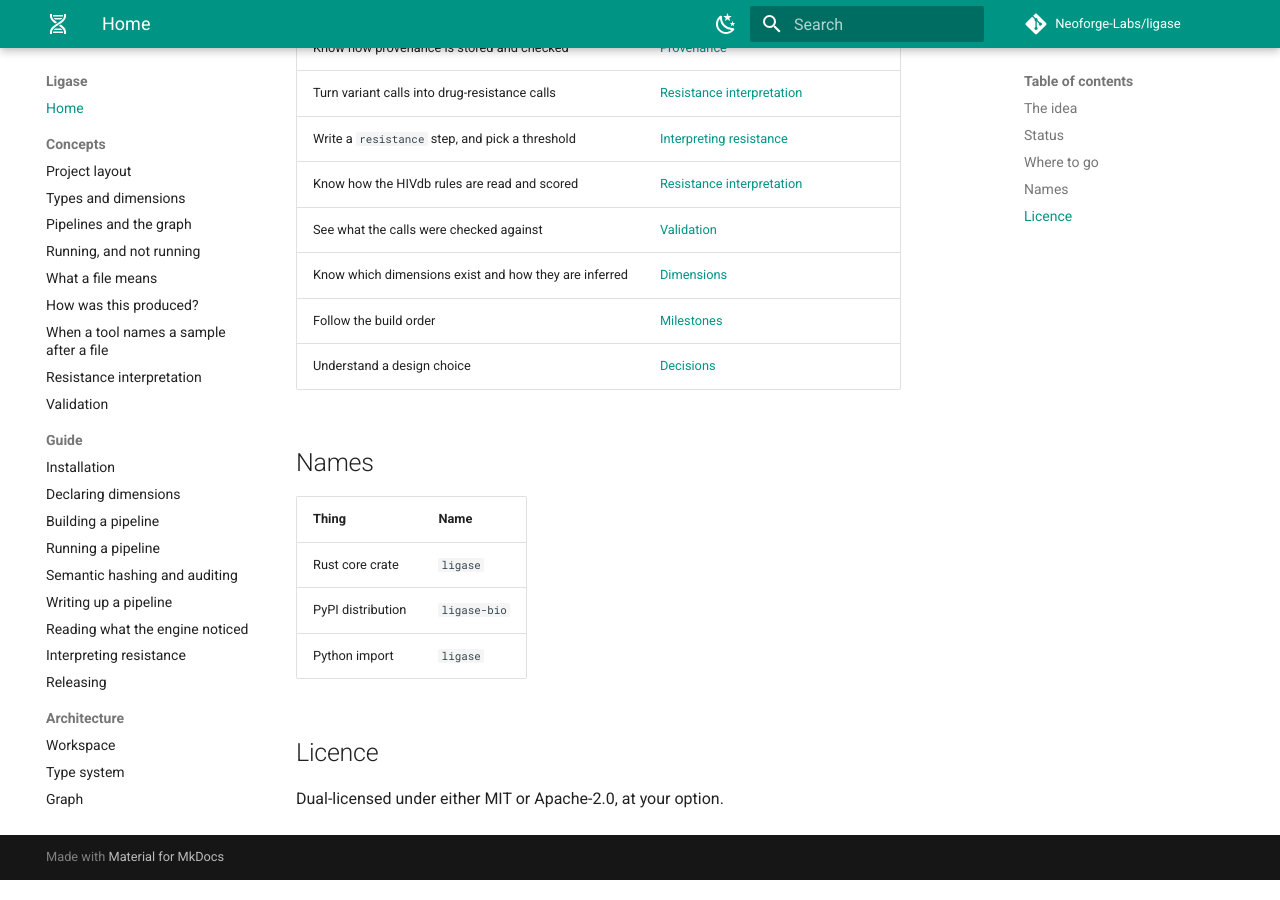
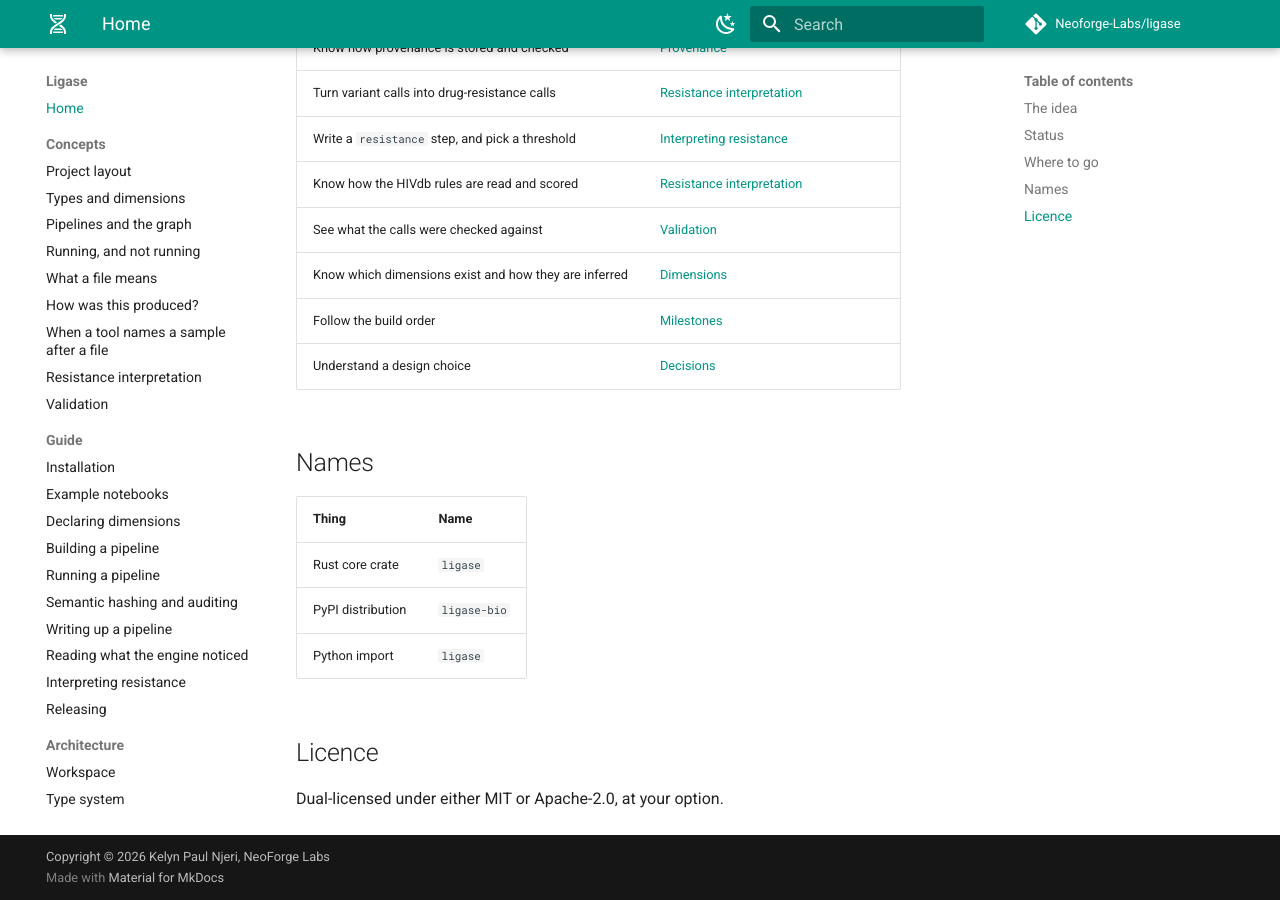
Before and after one commit to Neoforge-Labs/ligase, an MkDocs documentation site: the page built from docs/index.md, in a window 1280 px wide and 900 px high, scrolled down 4282 px. Built offline with MkDocs 1.6.1 and Material for MkDocs 9.7.7, drawn with Linux system fonts in a browser that asks for light colours; comment, search, counter and statistics services are not loaded; part of the change alters nothing that is shown.

Commit message:
docs: match the NeoForge Labs house style, and claim the domain
The other NeoForge Labs sites -- neorx and causalphylo -- share a
configuration this one had drifted from: the author and copyright lines,
navigation.instant and navigation.tracking, and the search plugin.

Adds docs/CNAME for ligase.neoforgelabs.tech, following the
<repo>.neoforgelabs.tech convention the sibling sites use.

mkdocstrings is configured for google-style docstrings rather than the numpy
style the siblings use, because google is the convention ruff enforces for
this package and the rendering follows the source.

```diff
--- a/mkdocs.yml
+++ b/mkdocs.yml
@@ -4,6 +4,8 @@ site_url: https://neoforge-labs.github.io/ligase/
 repo_url: https://github.com/Neoforge-Labs/ligase
 repo_name: Neoforge-Labs/ligase
 edit_uri: edit/main/docs/
+site_author: Kelyn Paul Njeri
+copyright: Copyright &copy; 2026 Kelyn Paul Njeri, NeoForge Labs
 
 theme:
   name: material
@@ -11,8 +13,10 @@ theme:
     logo: material/dna
   features:
     - content.code.copy
+    - navigation.instant
     - navigation.sections
     - navigation.top
+    - navigation.tracking
     - toc.follow
   palette:
     - media: "(prefers-color-scheme: light)"
@@ -30,9 +34,24 @@ theme:
         icon: material/weather-sunny
         name: Switch to light mode
 
+plugins:
+  - search
+  - mkdocstrings:
+      handlers:
+        python:
+          options:
+            show_source: true
+            show_root_heading: true
+            show_signature_annotations: true
+            separate_signature: true
+            docstring_style: google
+            members_order: source
+            heading_level: 3
+
 markdown_extensions:
   - admonition
   - attr_list
+  - def_list
   - tables
   - toc:
       permalink: true
@@ -56,6 +75,7 @@ nav:
       - Validation: concepts/validation.md
   - Guide:
       - Installation: guide/installation.md
+      - Example notebooks: guide/notebooks.md
       - Declaring dimensions: guide/declaring-dimensions.md
       - Building a pipeline: guide/building-a-pipeline.md
       - Running a pipeline: guide/running-a-pipeline.md
@@ -78,3 +98,5 @@ nav:
       - Dimensions: dimensions.md
       - Milestones: milestones.md
       - Decisions: decisions.md
+  - API reference: api.md
+  - Licence: licence.md
```
Also changed, not shown: 1 other file.
